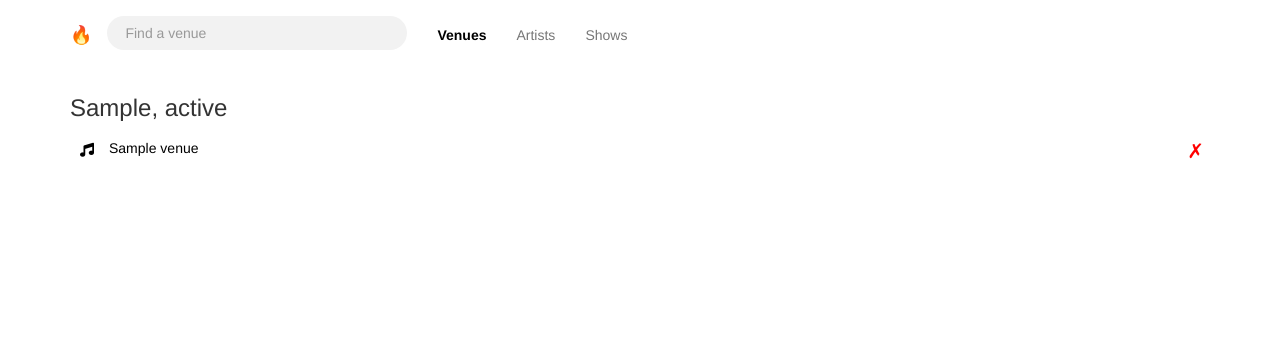
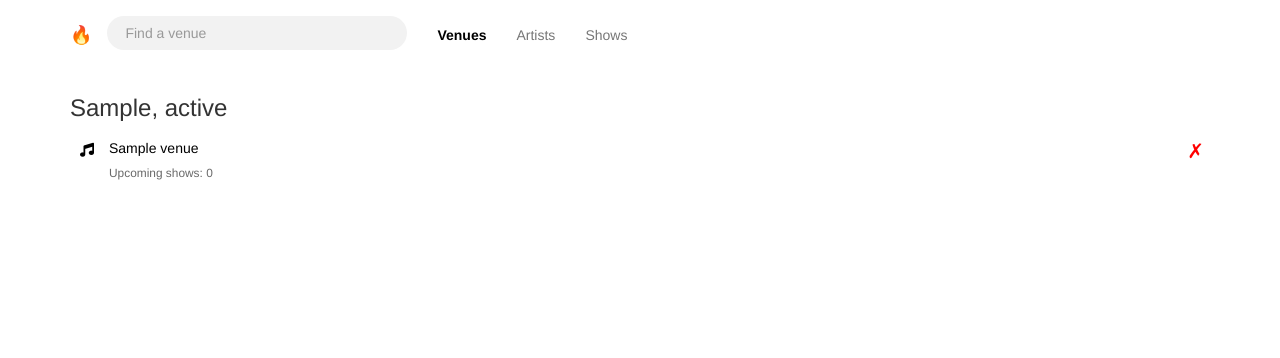
Before and after one commit to JakaPresecnik/fyyur, a Flask app: page /venues in a window 1280 px wide. Shown: the top 358 px of the page. Run offline with Flask 2, Linux system fonts and the light colour scheme; tables that the repository leaves empty hold one stand-in row (values such as "Sample post"); some libraries are stand-ins or nearby versions.

Commit message:
added getting shows in artist and venues paths

```diff
--- a/app.py
+++ b/app.py
@@ -23,8 +23,6 @@ app = Flask(__name__)
 moment = Moment(app)
 app.config.from_object('config')
 
-app.config['SQLALCHEMY_DATABASE_URI'] = 'postgresql://postgres:piko@localhost:5432/udacitydb2'
-app.config['SQLALCHEMY_TRACK_MODIFICATIONS'] = False
 db = SQLAlchemy(app)
 
 migrate = Migrate(app, db)
@@ -110,38 +108,66 @@ def index():
 
 @app.route('/venues')
 def venues():
-  # TODO: replace with real venues data.
+  # DONE: replace with real venues data.
   #       num_shows should be aggregated based on number of upcoming shows per venue.
+  # Array needed to sort the venues by state
   data = []
 
   for location in Venue.query.distinct(Venue.state):
+    venues_data = []
     venues = Venue.query.filter_by(state=location.state).with_entities(Venue.id, Venue.name)
+    for venue in venues:
+      num_upcoming_shows = Show.query.filter(Show.venue_id == venue.id, Show.start_time > datetime.now()).count()
+      venues_data.append({"id": venue.id, "name": venue.name, "num_upcoming_shows": num_upcoming_shows})
 
-    data.append({"city": location.city, "state": location.state, "venues": venues})
+    data.append({"city": location.city, "state": location.state, "venues": venues_data})
 
   return render_template('pages/venues.html', areas=data)
 
 @app.route('/venues/search', methods=['POST'])
 def search_venues():
-  # TODO: implement search on artists with partial string search. Ensure it is case-insensitive.
+  # DONE: implement search on artists with partial string search. Ensure it is case-insensitive.
   # seach for Hop should return "The Musical Hop".
   # search for "Music" should return "The Musical Hop" and "Park Square Live Music & Coffee"
   search_term = request.form.get('search_term')
-  search_result = Venue.query.filter(Venue.name.ilike('%' + search_term +'%')).with_entities(Venue.id, Venue.name)
+  search_results_data = []
+  search_results = Venue.query.filter(Venue.name.ilike('%' + search_term +'%')).with_entities(Venue.id, Venue.name)
+  for result in search_results:
+    num_upcoming_shows = Show.query.filter(Show.venue_id == result.id, Show.start_time > datetime.now()).count()
+
+    search_results_data.append({"id": result.id, "name": result.name, "num_upcoming_shows": num_upcoming_shows})
 
   response={
-    "count": search_result.count(),
-    "data": search_result
+    "count": len(search_results_data),
+    "data": search_results_data
   }
   return render_template('pages/search_venues.html', results=response, search_term=request.form.get('search_term', ''))
 
 @app.route('/venues/<int:venue_id>')
 def show_venue(venue_id):
   # shows the venue page with the given venue_id
-  # TODO: replace with real venue data from the venues table, using venue_id
-  venue = Venue.query.get(venue_id)
+  # DONE: replace with real venue data from the venues table, using venue_id
+  data = Venue.query.get(venue_id)
+  shows = Show.query.filter_by(venue_id = venue_id)
+  upcoming_shows = []
+  past_shows = []
 
-  return render_template('pages/show_venue.html', venue=venue)
+  for show in shows:
+    upcoming = datetime.now() < show.start_time
+    show.start_time = format_datetime(str(show.start_time))
+    show.artist_image_link = show.artist_shows.image_link
+    show.artist_name = show.artist_shows.name
+    if upcoming:
+      upcoming_shows.append(show)
+    else:
+      past_shows.append(show)
+
+  setattr(data, 'upcoming_shows', upcoming_shows)
+  setattr(data, 'past_shows', past_shows)
+  setattr(data, 'upcoming_shows_count', len(upcoming_shows))
+  setattr(data, 'past_shows_count', len(past_shows))
+
+  return render_template('pages/show_venue.html', venue=data)
 
 #  Create Venue
 #  ----------------------------------------------------------------
@@ -212,7 +238,7 @@ def delete_venue(venue_id):
 #  ----------------------------------------------------------------
 @app.route('/artists')
 def artists():
-  # TODO: replace with real data returned from querying the database
+  # DONE: replace with real data returned from querying the database
   data = Artist.query.with_entities(Artist.id, Artist.name)
 
   return render_template('pages/artists.html', artists=data)
@@ -221,7 +247,7 @@ def artists():
 def search_artists():
   search_term = request.form.get('search_term')
   search_result = Artist.query.filter(Artist.name.ilike('%' + search_term +'%')).with_entities(Artist.id, Artist.name)
-  # TODO: implement search on artists with partial string search. Ensure it is case-insensitive.
+  # DONE: implement search on artists with partial string search. Ensure it is case-insensitive.
   # seach for "A" should return "Guns N Petals", "Matt Quevado", and "The Wild Sax Band".
   # search for "band" should return "The Wild Sax Band".
   response={
@@ -233,9 +259,27 @@ def search_artists():
 @app.route('/artists/<int:artist_id>')
 def show_artist(artist_id):
   # shows the artist page with the given artist_id
-  # TODO: replace with real artist data from the artist table, using artist_id
-  artist = Artist.query.get(artist_id)
-  return render_template('pages/show_artist.html', artist=artist)
+  # DONE: replace with real artist data from the artist table, using artist_id
+  data = Artist.query.get(artist_id)
+  shows = Show.query.filter_by(artist_id = artist_id)
+  upcoming_shows = []
+  past_shows = []
+
+  for show in shows:
+    upcoming = datetime.now() < show.start_time
+    show.start_time = format_datetime(str(show.start_time))
+    show.venue_image_link = show.venue_shows.image_link
+    show.venue_name = show.venue_shows.name
+    if upcoming:
+      upcoming_shows.append(show)
+    else:
+      past_shows.append(show)
+
+  setattr(data, 'upcoming_shows', upcoming_shows)
+  setattr(data, 'past_shows', past_shows)
+  setattr(data, 'upcoming_shows_count', len(upcoming_shows))
+  setattr(data, 'past_shows_count', len(past_shows))
+  return render_template('pages/show_artist.html', artist=data)
 
 #  Create Artist
 #  ----------------------------------------------------------------
@@ -263,22 +307,28 @@ def create_artist_submission():
       seeking_venue = form.seeking_venue.data
     )
     db.session.add(newArtist)
+
+    # Using flush to preserve the Id created to be used in redirect
+    db.session.flush()
+    new_artist_id = newArtist.id
+
     db.session.commit()
+
     flash('Artist ' + form.name.data + ' was successfully listed!')
   except:
     db.session.rollback()
     flash('An error occurred. Artist ' + form.name.data + ' could not be listed.')
   finally:
     db.session.close()
-    return redirect(url_for('index'))
+    return redirect(url_for('show_artist', artist_id=new_artist_id))
 
   # called upon submitting the new artist listing form
-  # TODO: insert form data as a new Venue record in the db, instead
-  # TODO: modify data to be the data object returned from db insertion
+  # DONE: insert form data as a new Venue record in the db, instead
+  # DONE: modify data to be the data object returned from db insertion
 
   # on successful db insert, flash success
   # flash('Artist ' + request.form['name'] + ' was successfully listed!')
-  # TODO: on unsuccessful db insert, flash an error instead.
+  # DONE: on unsuccessful db insert, flash an error instead.
   # e.g., flash('An error occurred. Artist ' + data.name + ' could not be listed.')
   return render_template('pages/home.html')
 
@@ -301,7 +351,7 @@ def edit_artist(artist_id):
   form.seeking_description.default = artist.seeking_description
 
   form.process()
-  # TODO: populate form with fields from artist with ID <artist_id>
+  # DONE: populate form with fields from artist with ID <artist_id>
   return render_template('forms/edit_artist.html', form=form, artist=artist)
 
 @app.route('/artists/<int:artist_id>/edit', methods=['POST'])
@@ -332,7 +382,7 @@ def edit_artist_submission(artist_id):
     db.session.close()
     return redirect(url_for('show_artist', artist_id=artist_id))
 
-  # TODO: take values from the form submitted, and update existing
+  # DONE: take values from the form submitted, and update existing
   # artist record with ID <artist_id> using the new attributes
 
 @app.route('/venues/<int:venue_id>/edit', methods=['GET'])
@@ -393,7 +443,7 @@ def edit_venue_submission(venue_id):
 @app.route('/shows')
 def shows():
   # displays list of shows at /shows
-  # TODO: replace with real venues data.
+  # DONE: replace with real venues data.
   #       num_shows should be aggregated based on number of upcoming shows per venue.
   shows = Show.query.all()
   upcoming_shows = []
@@ -437,11 +487,11 @@ def create_show_submission():
     db.session.close()
     return render_template('pages/home.html')
   # called to create new shows in the db, upon submitting new show listing form
-  # TODO: insert form data as a new Show record in the db, instead
+  # DONE: insert form data as a new Show record in the db, instead
 
   # on successful db insert, flash success
 
-  # TODO: on unsuccessful db insert, flash an error instead.
+  # DONE: on unsuccessful db insert, flash an error instead.
   # e.g., flash('An error occurred. Show could not be listed.')
   # see: http://flask.pocoo.org/docs/1.0/patterns/flashing/
 
--- a/config.py
+++ b/config.py
@@ -9,5 +9,6 @@ DEBUG = True
 # Connect to the database
 
 
-# TODO IMPLEMENT DATABASE URL
-SQLALCHEMY_DATABASE_URI = '<Put your local database url>'
+# DONE IMPLEMENT DATABASE URL
+SQLALCHEMY_DATABASE_URI = 'postgresql://postgres:piko@localhost:5432/udacitydb2'
+SQLALCHEMY_TRACK_MODIFICATIONS = False
--- a/templates/pages/search_venues.html
+++ b/templates/pages/search_venues.html
@@ -9,6 +9,7 @@
 			<i class="fas fa-music"></i>
 			<div class="item">
 				<h5>{{ venue.name }}</h5>
+				<p><small style="color:dimgray">Upcoming shows: {{ venue.num_upcoming_shows}}</small></p>
 			</div>
 		</a>
 	</li>
--- a/templates/pages/venues.html
+++ b/templates/pages/venues.html
@@ -10,6 +10,7 @@
 				<i class="fas fa-music"></i>
 				<div class="item">
 					<h5>{{ venue.name }}</h5>
+					<p><small style="color:dimgray">Upcoming shows: {{ venue.num_upcoming_shows}}</small></p>
 				</div>
 			</a>
             <button class="delete-venue" data-id="{{ venue.id }}">&cross;</button>
```
Also changed, not shown: db.sql (deleted, +0 -18 lines).
